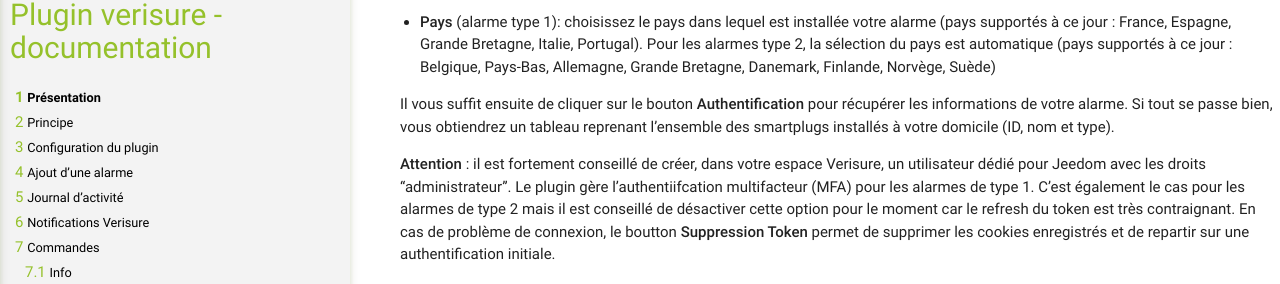
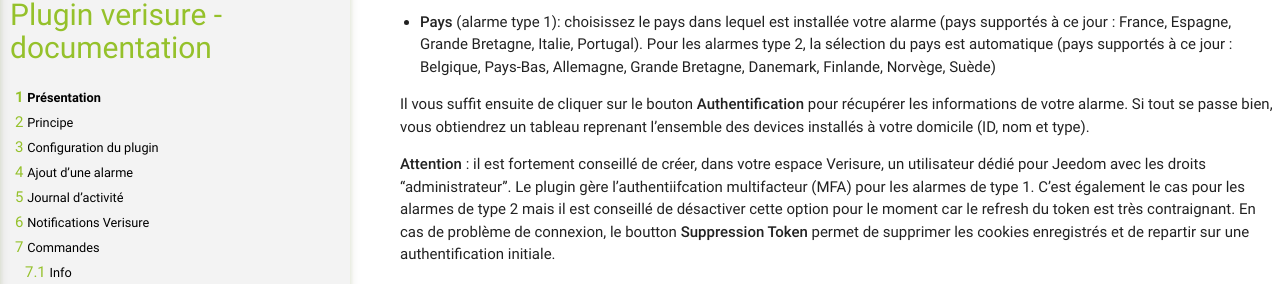
Before and after one commit to Xav-74/Documentation, a Jekyll site: the page built from verisure/fr_FR/index.md, in a window 1280 px wide and 900 px high, scrolled down 2988 px. Shown: the part 165-449 px from the top of the window. Built offline with Jekyll 4.4.1, drawn with Linux system fonts in a browser that asks for light colours; some of the changed text lies outside the part shown.

Commit message:
Update index.md

```diff
--- a/verisure/fr_FR/index.md
+++ b/verisure/fr_FR/index.md
@@ -81,7 +81,7 @@
 -   **Pays** (alarme type 1): choisissez le pays dans lequel est installée votre alarme (pays supportés à ce jour : France, Espagne, Grande Bretagne, Italie, Portugal). Pour les alarmes type 2, la sélection du pays est automatique (pays supportés à ce jour : Belgique, Pays-Bas, Allemagne, Grande Bretagne, Danemark, Finlande, Norvège, Suède)
 
 
-Il vous suffit ensuite de cliquer sur le bouton **Authentification** pour récupérer les informations de votre alarme. Si tout se passe bien, vous obtiendrez un tableau reprenant l'ensemble des smartplugs installés à votre domicile (ID, nom et type).
+Il vous suffit ensuite de cliquer sur le bouton **Authentification** pour récupérer les informations de votre alarme. Si tout se passe bien, vous obtiendrez un tableau reprenant l'ensemble des devices installés à votre domicile (ID, nom et type).
 
 **Attention** : il est fortement conseillé de créer, dans votre espace Verisure, un utilisateur dédié pour Jeedom avec les droits "administrateur". Le plugin gère l'authentiifcation multifacteur (MFA) pour les alarmes de type 1. C'est également le cas pour les alarmes de type 2 mais il est conseillé de désactiver cette option pour le moment car le refresh du token est très contraignant. En cas de problème de connexion, le boutton **Suppression Token** permet de supprimer les cookies enregistrés et de repartir sur une authentification initiale.
 
@@ -211,7 +211,7 @@
 -   Désactiver l'alarme (alarme type 1 & 2)
 -   Rafraichir le statut de l'alarme (alarme type 1 & 2)
 -   Demander la prise d'une photo depuis un capteur de mouvement compatible (alarme type 1 uniquement pour le moment)
--   Afficher les informations de certains smartplugs comme la température, l'humidité, ou l'état d'ouverture (!!! UNIQUEMENT alarme type 2 !!!)
+-   Afficher les informations de certains devices comme la température, l'humidité, ou l'état d'ouverture (!!! UNIQUEMENT alarme type 2 !!!)
 -   Afficher le niveau de la qualité du réseau 3G/4G de l'alarme (alarme type 1)
     - icone 5 barres : aucune requête en erreur sur les 25 dernières
 	- icone 4 barres : de 1 à 2 requêtes en erreur sur les 25 dernières
```
